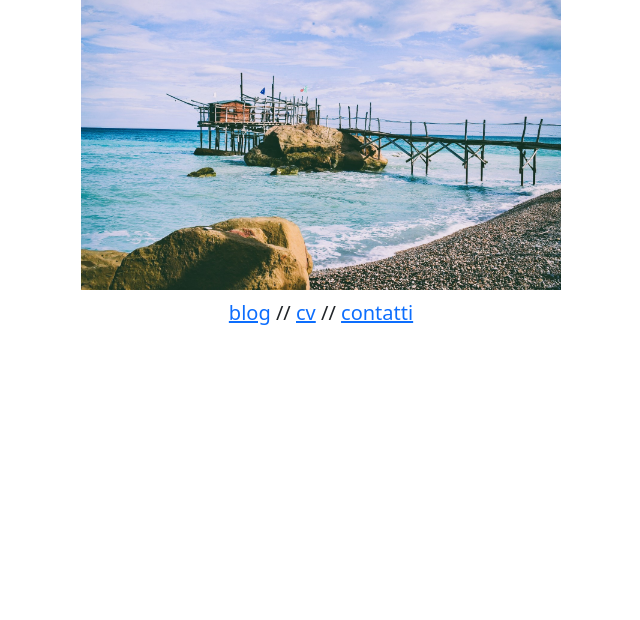
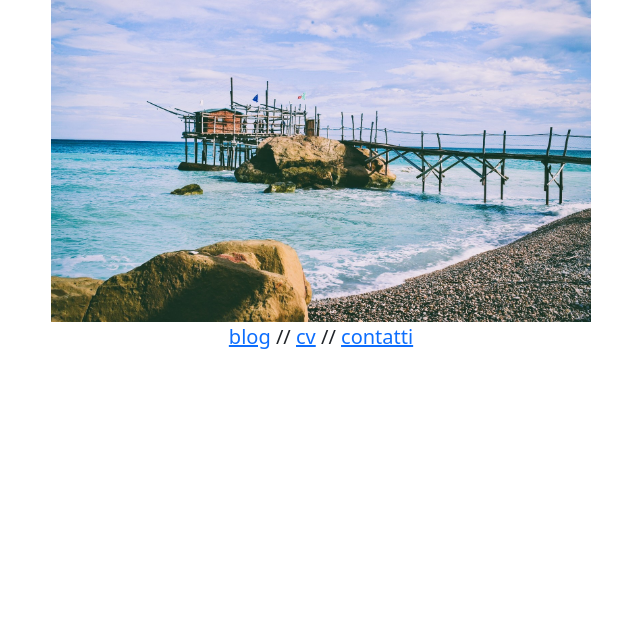
Before and after one commit to aledipaolo/alessandro-website, a plain HTML site: page index.html in a window 1280 px wide. Shown: the part 180-800 px from the top of the page, without its empty margins (319-959 px from the left). Drawn offline with nearby package versions, Linux system fonts and the light colour scheme.

Commit message:
mods on img4

```diff
--- a/index.html
+++ b/index.html
@@ -12,7 +12,7 @@
 <body>
   <div class="d-flex flex-column justify-content-center align-items-center p-5 m-5">
     <div class="text-nowrap"><h2 class="fst-italic">ALESSANDRO DI PAOLO</h2></div>
-    <div><img src="./assets/trabocco.jpeg" class="my-2" style="max-width: 600px; width: 80%; display: block; margin: 0 auto;" style="max-width: 600px"></div>
+    <div><img src="./assets/trabocco.jpeg" style="width: 90%; max-width: 600px; height: auto; display: block; margin: 0 auto"></div>
     <div class="fs-5">
       <a href="#">blog</a> //
       <a href="./assets/cv.pdf">cv</a> //
```
